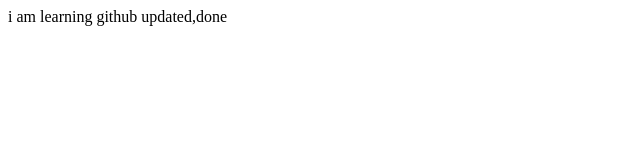
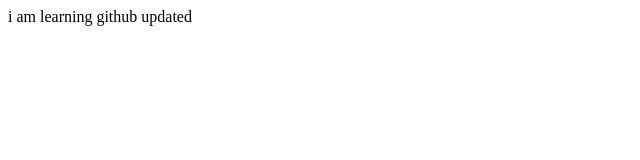
Before and after one commit to KhusbuJays01/gitTest1, a plain HTML site: page code/index.html in a window 1280 px wide. Shown: the full height of the page, 0-640 px from the left. Drawn offline with Linux system fonts and the light colour scheme.

Commit message:
Update index.html
index

```diff
--- a/code/index.html
+++ b/code/index.html
@@ -7,6 +7,6 @@
     <title>GitTest1</title>
 </head>
 <body>
-    i am learning github updated,done
+    i am learning github updated
 </body>
 </html>
```
